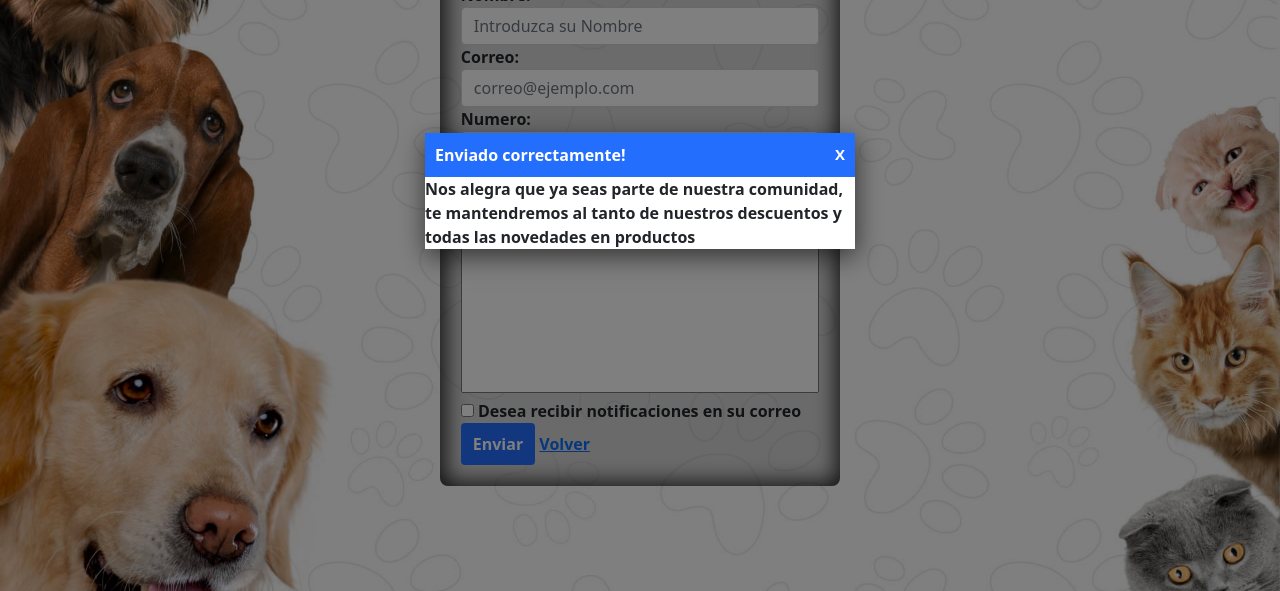
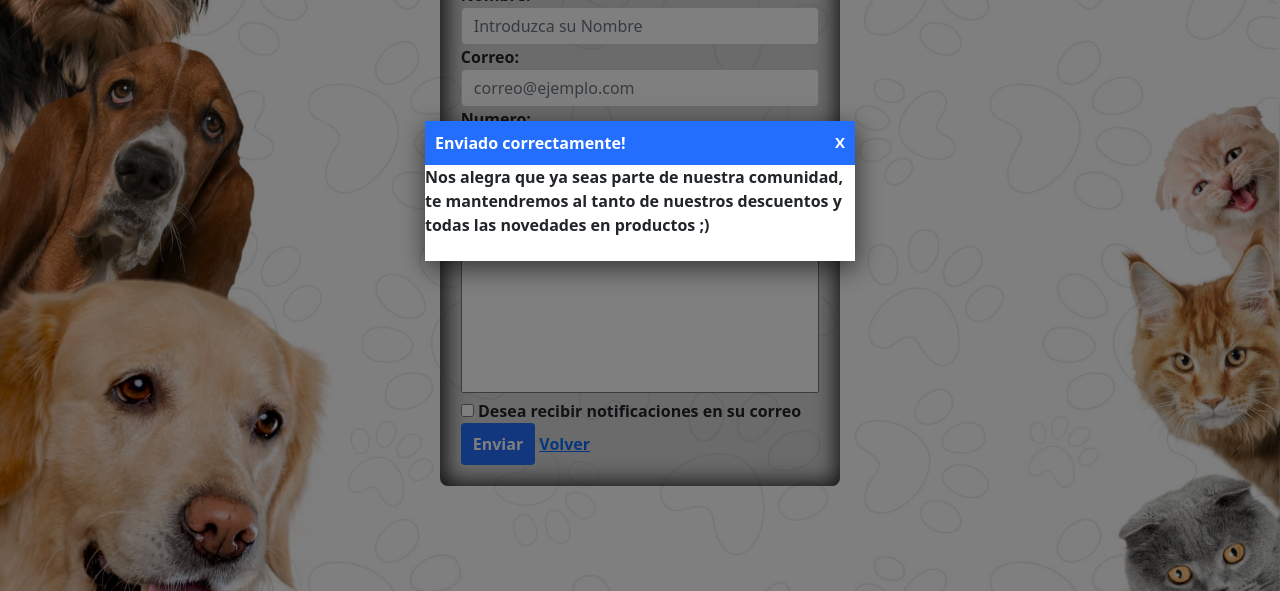
Before and after one commit to CealStreet/Experiencia2_Salazar_Acuna_Gonzalez_006D, a plain HTML site: page formulario.html in a window 1280 px wide. Both pictures are taken after a click on the label "Enviar". Shown: the part 209-800 px from the top of the page. Drawn offline with nearby package versions, Linux system fonts and the light colour scheme.

Commit message:
cambios "formulario"

```diff
--- a/css/formulario.css
+++ b/css/formulario.css
@@ -45,7 +45,7 @@ body, .modal {
 
 .contenedor {
     width: 430px;
-    height: 116px;
+    height: 140px;
     margin: auto;
     background: #fff;
     box-shadow: 1px 7px 25px rgba(0, 0, 0, 0.6);
```
Also changed, not shown: formulario.html (+1 -1 lines).
